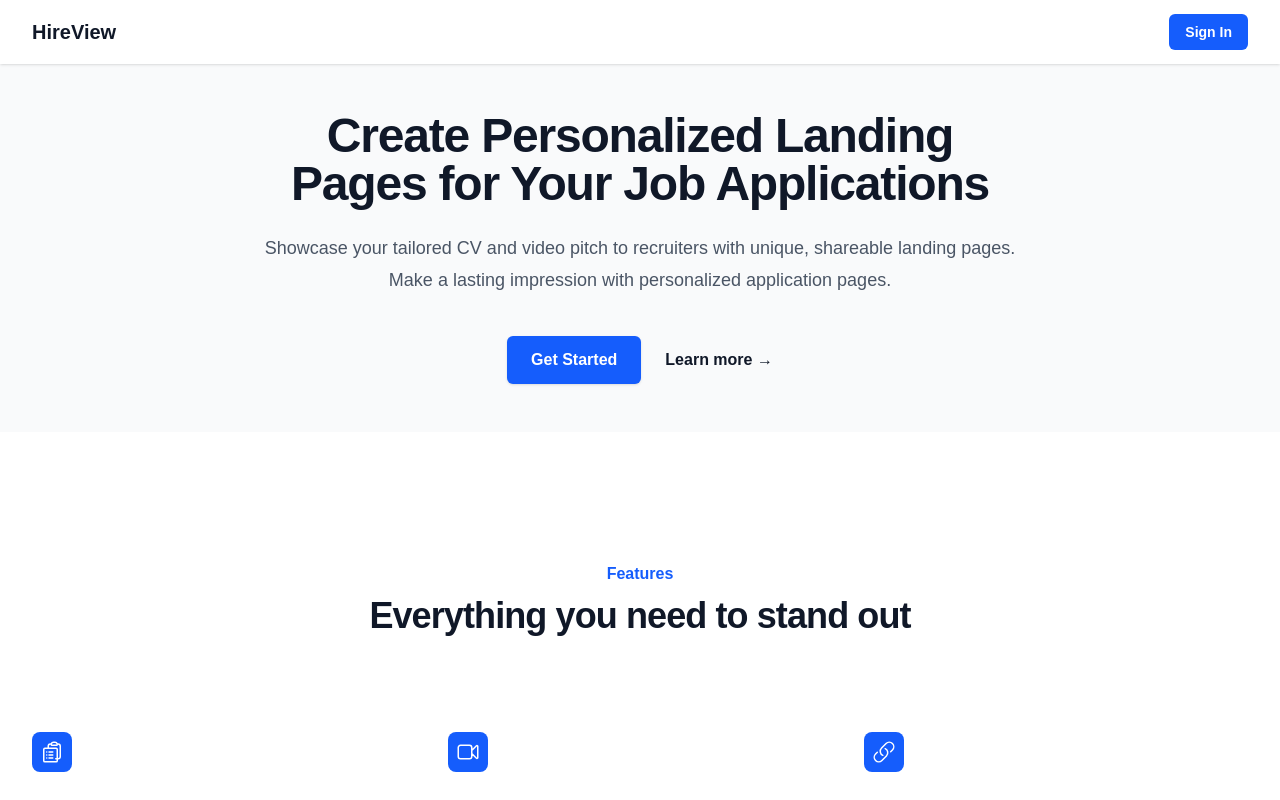
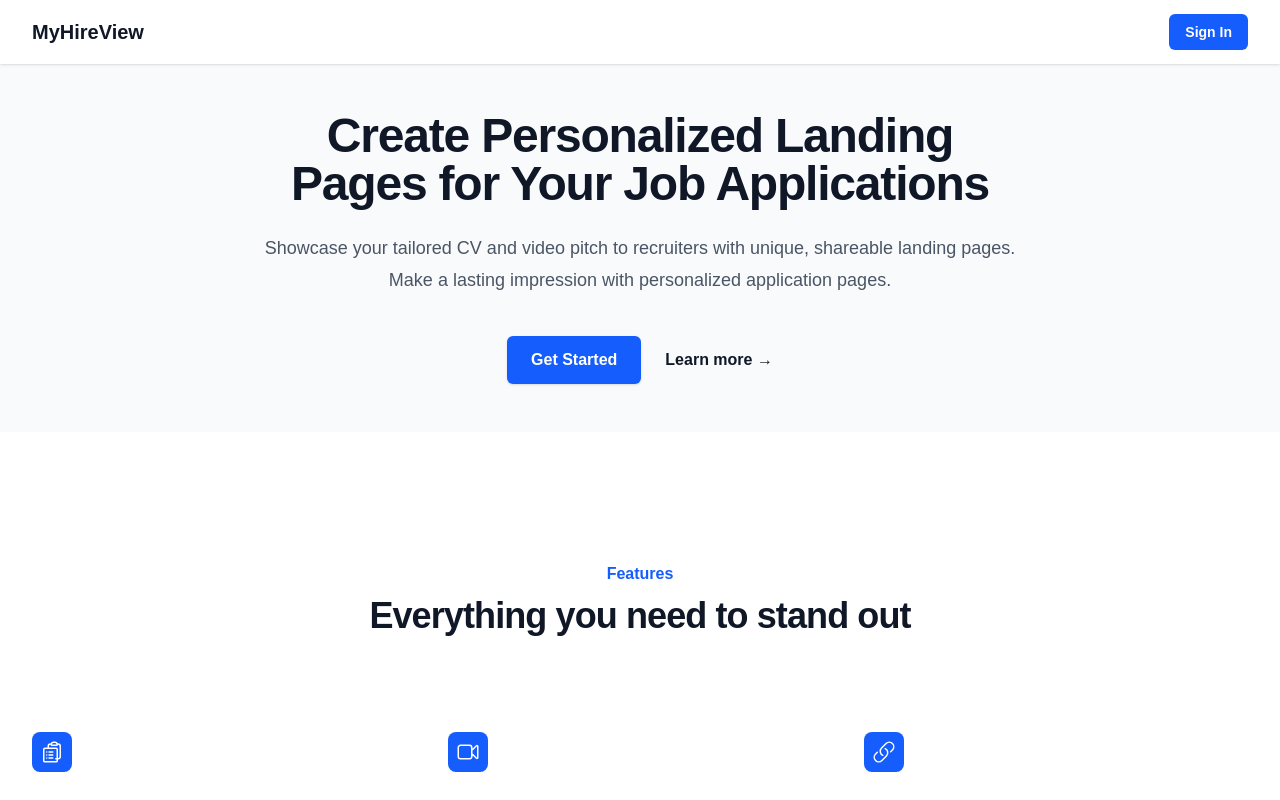
Before and after one commit to joan-gerard/my-hire-view, a Next.js app: page / in a window 1280 px wide. Shown: the top 800 px of the page. Built offline with nearby package versions, Linux system fonts and the light colour scheme; no server answers.

Commit message:
chore: rebrand HireView to MyHireView

```diff
--- a/components/admin/AdminHeader.tsx
+++ b/components/admin/AdminHeader.tsx
@@ -18,7 +18,7 @@
           <div className="flex">
             <div className="flex shrink-0 items-center">
               <Link href="/" className="text-xl font-bold text-gray-900">
-                HireView
+                MyHireView
               </Link>
             </div>
             <div className="hidden sm:ml-6 sm:flex sm:space-x-8">
--- a/components/public/ApplicationPageHeader.tsx
+++ b/components/public/ApplicationPageHeader.tsx
@@ -110,7 +110,7 @@
   return (
     <header className="pt-5 shadow-sm sm:pt-6 px-2 sm:px-6 lg:px-8">
       <Link href="/" className="text-xl font-bold text-white">
-        HireView
+        MyHireView
       </Link>
 
       <div className="mx-auto max-w-6xl ">
--- a/components/public/MarketingHeader.tsx
+++ b/components/public/MarketingHeader.tsx
@@ -17,7 +17,7 @@
         <div className="flex h-16 items-center justify-between">
           <div className="flex items-center">
             <Link href="/">
-              <h1 className="text-xl font-bold text-gray-900">HireView</h1>
+              <h1 className="text-xl font-bold text-gray-900">MyHireView</h1>
             </Link>
           </div>
           <div className="flex items-center gap-3">
--- a/components/public/ViewPageFooter.tsx
+++ b/components/public/ViewPageFooter.tsx
@@ -19,7 +19,7 @@
             href="/"
             className="text-4xl font-bold text-white transition-colors hover:text-slate-200"
           >
-            HireView
+            MyHireView
           </Link>
           <p className="text-lg text-slate-400">{SLOGAN}</p>
         </div>
--- a/package.json
+++ b/package.json
@@ -1,5 +1,5 @@
 {
-  "name": "hireview",
+  "name": "myhireview",
   "version": "0.1.0",
   "private": true,
   "scripts": {
```
Also changed, not shown: 9 other files (tests, documents, lock files or other folders).
